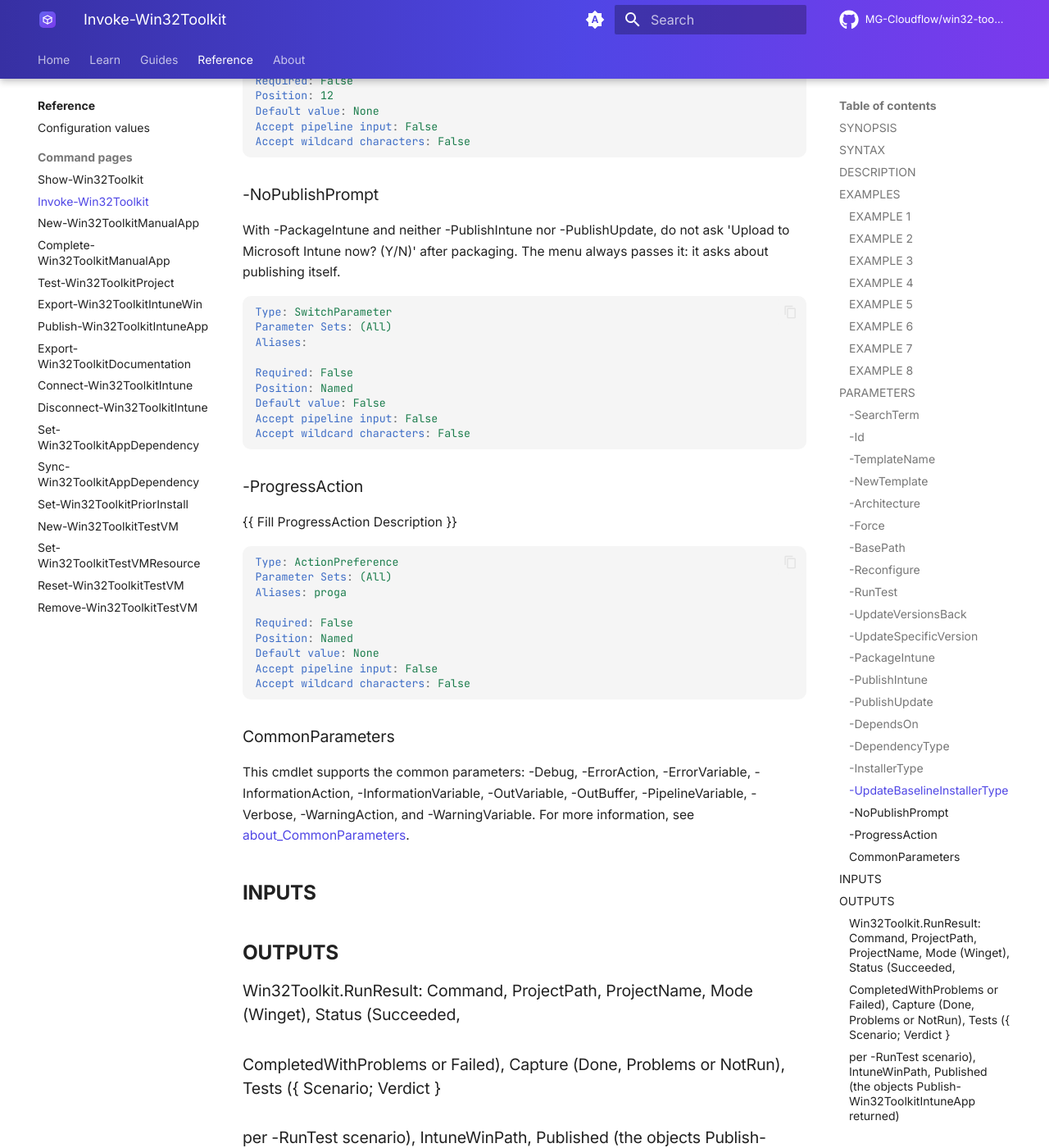
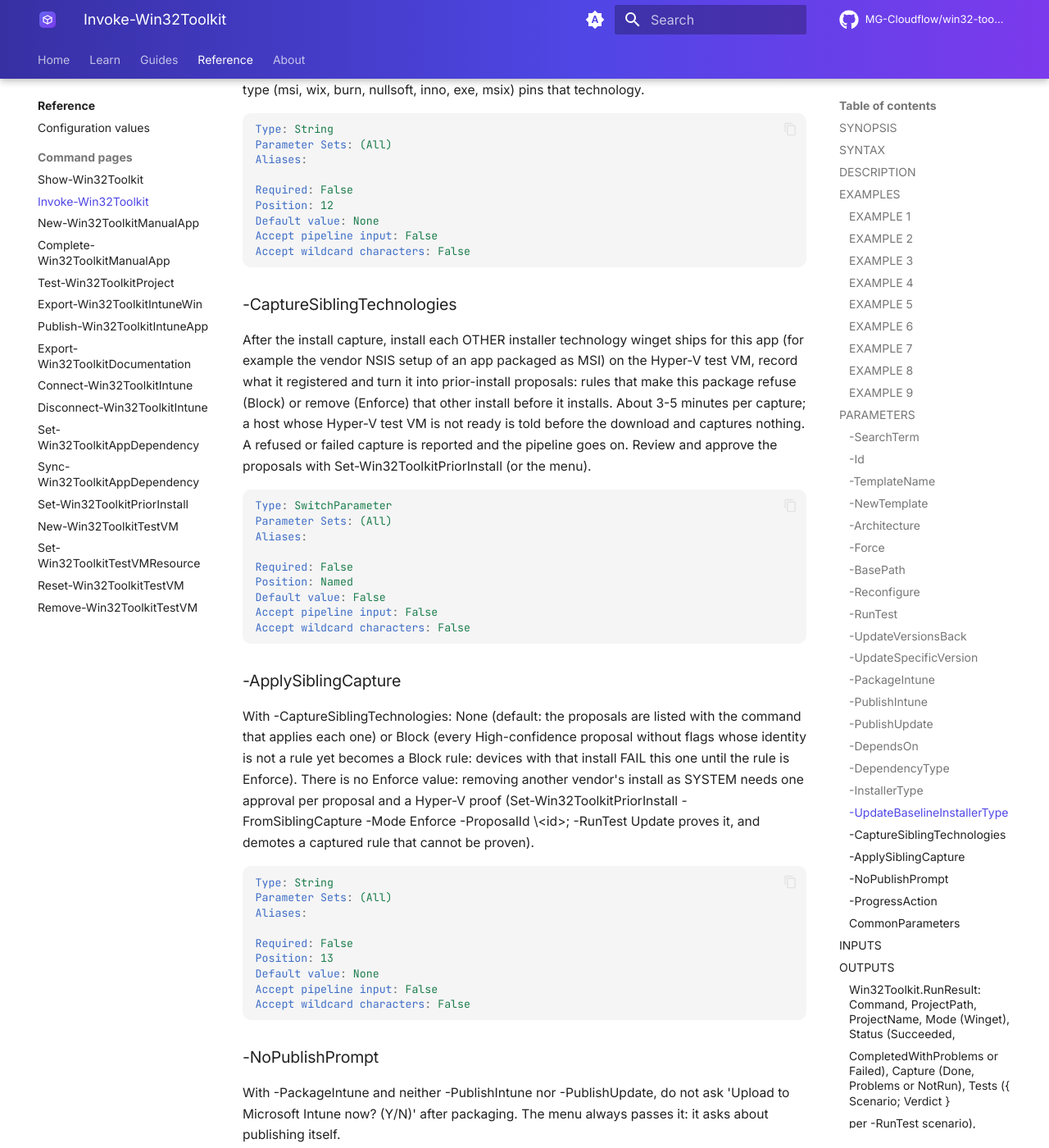
Before and after one commit to MG-Cloudflow/win32-toolkit, an MkDocs documentation site: the page built from docs/reference/Invoke-Win32Toolkit.md, in a window 1280 px wide and 1400 px high, scrolled down 8686 px. Shown: the whole window at 82% size. Built offline with MkDocs 1.6.1 and Material for MkDocs 9.7.7, drawn with Linux system fonts in a browser that asks for light colours; comment, search, counter and statistics services are not loaded; some of the changed text lies outside the part shown.

Commit message:
feat(pipeline): capture the other installer technologies with -CaptureSiblingTechnologies
Invoke-Win32Toolkit -CaptureSiblingTechnologies says before the download what
will happen (Hyper-V ready, or why not; about 3-5 minutes per capture), and
Finalize then captures the other installer technologies after the install capture
is processed and before the tests, under the optional per-project lease:
pre-flight, plan, capture, then the window raise of the captured rules. A
refused pre-flight or a failed capture is one problem sentence and the pipeline
goes on; W32T.GuestTamper still aborts. -ApplySiblingCapture Block (there is no
Enforce value) turns every High, flag-free proposal that is not a rule yet into a
Block rule (an existing rule is never changed, B27); None prints each proposal
with the command that applies it. Both reach Finalize only when set, so existing
Finalize shadows keep binding.

When Enforce rules are unproven and -RunTest has Update, the proof and
demotion loop replaces the generic Update run; without Update the unproven
captured rules are demoted with a -RunTest Update hint, and an operator rule
is reported, never demoted. A prior-install state Finalize cannot read (a locked
or broken AppConfig.json) is one warning and one Problems sentence: the capture,
proof and demotion are skipped and the run goes on to its tests (read again after
the capture, it says the capture ran and no proof or demotion did); a W32T error
is still re-thrown.

Also from the live checks of the pipeline runs:
- a test the Intune-parity pre-check did not start (its record has NotRun) is
  reported as not run, with its code and reason, never "it may never have run"
- a run that cannot prompt (a non-interactive host or -NonInteractive) stops
  with W32T.OrgTemplateChoiceNeeded naming the templates and -TemplateName
  instead of the template picker (docs/getting-started.md)

Tests: SiblingCapturePipeline.unit (the promise line, the capture, Block and
None, the proof loop, the unreadable state before and after the capture, B27,
the install capture that holds Enforce rules as Block; shadow lint suppressed),
IdentityDelta, PipelineFailClosed, OrgTemplateText, BaselineFamily,
DocumentationDispatch, PackageAdvisory, TestRunLog; the reference page.

Co-Authored-By: Claude Opus 5.5 <noreply@anthropic.com>

````diff
--- a/docs/reference/Invoke-Win32Toolkit.md
+++ b/docs/reference/Invoke-Win32Toolkit.md
@@ -10,8 +10,8 @@ Invoke-Win32Toolkit [[-SearchTerm] <String>] [[-Id] <String>] [[-TemplateName] <
  [[-Architecture] <String>] [-Force] [[-BasePath] <String>] [-Reconfigure] [[-RunTest] <String[]>]
  [[-UpdateVersionsBack] <Int32>] [[-UpdateSpecificVersion] <String>] [-PackageIntune] [-PublishIntune]
  [-PublishUpdate] [[-DependsOn] <String[]>] [[-DependencyType] <String>] [[-InstallerType] <String>]
- [[-UpdateBaselineInstallerType] <String>] [-NoPublishPrompt] [-ProgressAction <ActionPreference>]
- [<CommonParameters>]
+ [[-UpdateBaselineInstallerType] <String>] [-CaptureSiblingTechnologies] [[-ApplySiblingCapture] <String>]
+ [-NoPublishPrompt] [-ProgressAction <ActionPreference>] [<CommonParameters>]
 ```
 
 ## DESCRIPTION
@@ -79,6 +79,12 @@ Invoke-Win32Toolkit -Id 'Notepad++.Notepad++' -Architecture x64 -Force -RunTest
 ```
 
 ### EXAMPLE 8
+```
+# Package the WiX MSI and capture the vendor NSIS setup too: Block it now, review it later
+Invoke-Win32Toolkit -Id 'Notepad++.Notepad++' -Architecture x64 -Force -InstallerType wix -CaptureSiblingTechnologies -ApplySiblingCapture Block
+```
+
+### EXAMPLE 9
 ```
 # Check what happened without reading the console
 $r = Invoke-Win32Toolkit -Id 'Git.Git' -Architecture x64 -Force -RunTest InstallUninstall -PackageIntune
@@ -415,6 +421,50 @@ Accept pipeline input: False
 Accept wildcard characters: False
 ```
 
+### -CaptureSiblingTechnologies
+After the install capture, install each OTHER installer technology winget ships for this app (for example
+the vendor NSIS setup of an app packaged as MSI) on the Hyper-V test VM, record what it registered and
+turn it into prior-install proposals: rules that make this package refuse (Block) or remove (Enforce)
+that other install before it installs.
+About 3-5 minutes per capture; a host whose Hyper-V test VM is not
+ready is told before the download and captures nothing.
+A refused or failed capture is reported and the
+pipeline goes on.
+Review and approve the proposals with Set-Win32ToolkitPriorInstall (or the menu).
+
+```yaml
+Type: SwitchParameter
+Parameter Sets: (All)
+Aliases:
+
+Required: False
+Position: Named
+Default value: False
+Accept pipeline input: False
+Accept wildcard characters: False
+```
+
+### -ApplySiblingCapture
+With -CaptureSiblingTechnologies: None (default: the proposals are listed with the command that applies
+each one) or Block (every High-confidence proposal without flags whose identity is not a rule yet becomes
+a Block rule: devices with that install FAIL this one until the rule is Enforce).
+There is no Enforce
+value: removing another vendor's install as SYSTEM needs one approval per proposal and a Hyper-V proof
+(Set-Win32ToolkitPriorInstall -FromSiblingCapture -Mode Enforce -ProposalId \<id\>; -RunTest Update proves
+it, and demotes a captured rule that cannot be proven).
+
+```yaml
+Type: String
+Parameter Sets: (All)
+Aliases:
+
+Required: False
+Position: 13
+Default value: None
+Accept pipeline input: False
+Accept wildcard characters: False
+```
+
 ### -NoPublishPrompt
 With -PackageIntune and neither -PublishIntune nor -PublishUpdate, do not ask 'Upload to Microsoft
 Intune now?
````
Also changed, not shown: docs/getting-started.md (+3 -0 lines), 13 other files.
